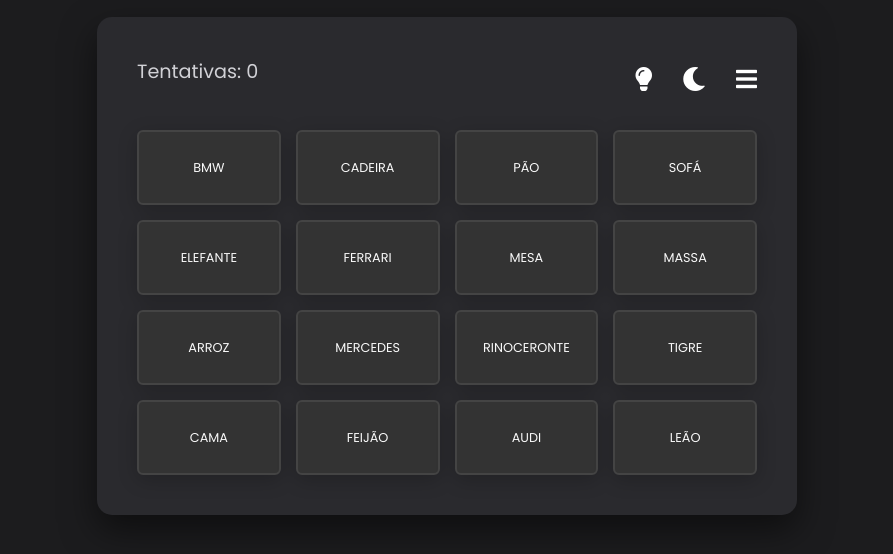
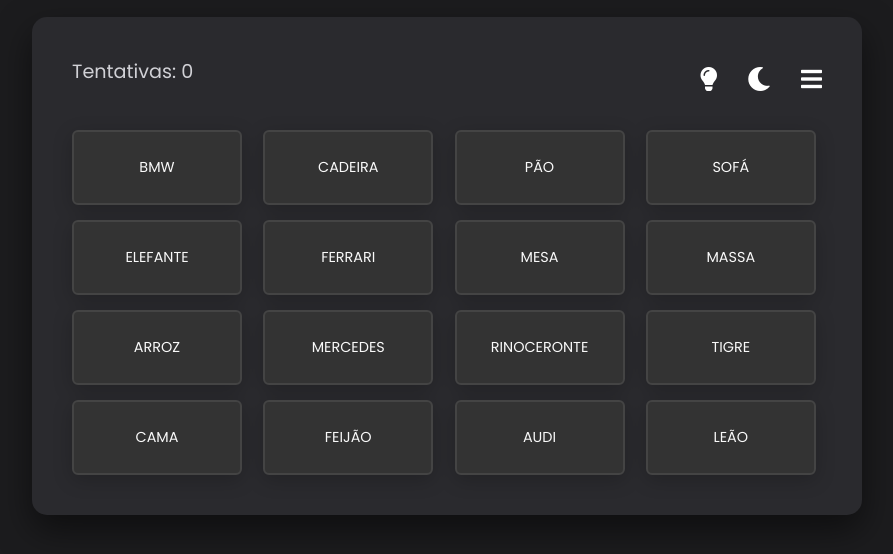
Before and after one commit to reberson-454578/Associe, a plain HTML site: page index.html in a window 1280 px wide. Shown: the part 168-722 px from the top of the page, without its empty margins (193-1086 px from the left). Drawn offline with Linux system fonts and the light colour scheme.

Commit message:
modificações

```diff
--- a/styles.css
+++ b/styles.css
@@ -34,7 +34,7 @@
   padding: 40px;
   box-shadow: 0px 15px 35px rgba(0, 0, 0, 0.5);
   width: 90%;
-  max-width: 700px;
+  max-width: 830px;
   text-align: center;
   color: #fff;
   transition: box-shadow 0.3s ease-in-out, background-color 0.3s ease-in-out;
@@ -116,7 +116,7 @@
   transition: all 0.3s ease;
   font-weight: 400;
   color: #f9f9f9;
-  font-size: 0.8rem;
+  font-size: 0.9rem;
   text-align: center;
   display: flex;
   justify-content: center;
@@ -124,6 +124,7 @@
   align-items: center;
   box-shadow: 0px 5px 20px rgba(0, 0, 0, 0.2);
   height: 75px;
+  width: 170px;
   opacity: 0;
   animation: fadeIn 0.7s ease-in-out forwards;
 }
```
